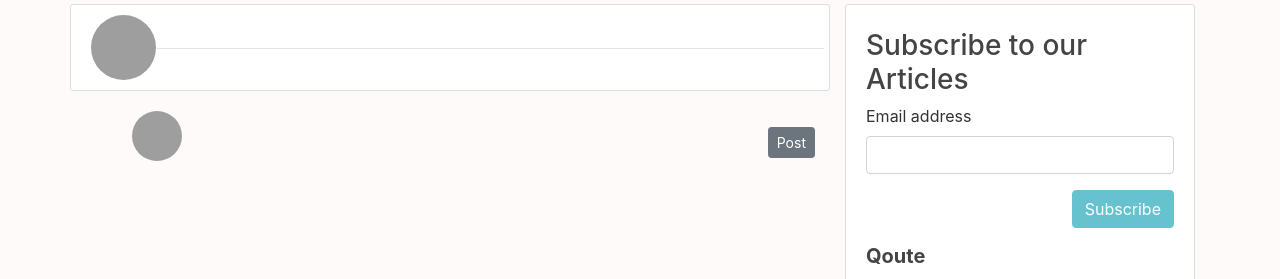
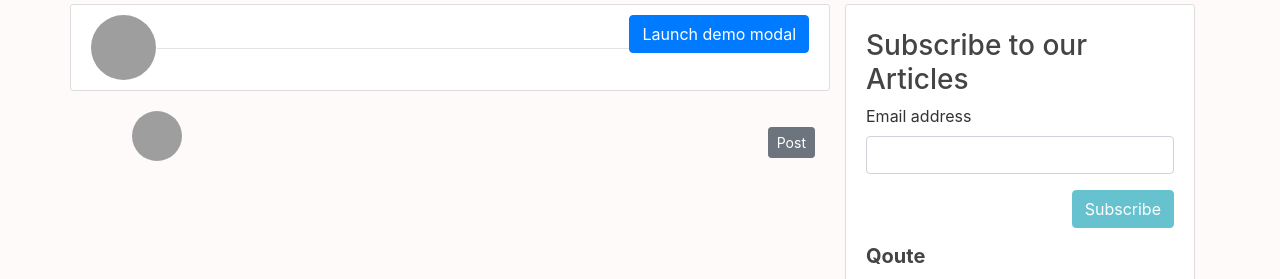
Before and after one commit to k-koech/flask-blog, a Flask app: template app/templates/post.html in a window 1280 px wide. Shown: the part 76-355 px from the top of the page. Run offline with Flask 2, Linux system fonts and the light colour scheme; the template is opened without the code that fills it: values that come from a table or form of the project are taken from there, others are empty; some libraries are stand-ins or nearby versions; grey boxes are pictures that could not be loaded.

Commit message:
updated modal in post

```diff
--- a/app/templates/post.html
+++ b/app/templates/post.html
@@ -26,12 +26,55 @@
                   <a class="btn  btn-outline-secondary btn-sm mt-1 mb-1" href="/post/update/{{post.id}}">Update</a>
                   <button class="btn btn-outline-danger btn-sm m-1" type="button" data-bs-toggle="modal" data-bs-target="#deleteModal">Delete</button>
             {% endif %}
+                <!-- Modal -->
+              <div class="modal fade" id="deleteModal" tabindex="-1" aria-labelledby="deleteModalLabel" aria-hidden="true">
+                <div class="modal-dialog">
+                  <div class="modal-content">
+                    <div class="modal-header">
+                      <h5 class="modal-title" id="deleteModalLabel">Delete Post?</h5>
+                      <button type="button" class="btn-close" data-bs-dismiss="modal" aria-label="Close"></button>
+                    </div>
+                    <div class="modal-footer">
+                      <button type="button" class="btn btn-secondary" data-bs-dismiss="modal">Close</button>
+                      <form action="/post/delete/{{ post.id }}" method="POST">
+                        <input class="btn btn-danger" type="submit" value="Delete">
+                      </form>
+                    </div>
+                  </div>
+                </div>
+              </div>
+
           </div>
 
         </div>
         <h2 class="article-title">{{ post.title }}</h2>
         <p class="article-content">{{ post.content }}</p>
       </div>
+
+      <button type="button" class="btn btn-primary" data-toggle="modal" data-target="#exampleModal">
+        Launch demo modal
+      </button>
+      <!-- Modal -->
+      <div class="modal fade" id="exampleModal" tabindex="-1" aria-labelledby="exampleModalLabel" aria-hidden="true">
+        <div class="modal-dialog">
+          <div class="modal-content">
+            <div class="modal-header">
+              <h5 class="modal-title" id="exampleModalLabel">Modal title</h5>
+              <button type="button" class="close" data-dismiss="modal" aria-label="Close">
+                <span aria-hidden="true">&times;</span>
+              </button>
+            </div>
+            <div class="modal-body">
+              ...
+            </div>
+            <div class="modal-footer">
+              <button type="button" class="btn btn-secondary" data-dismiss="modal">Close</button>
+              <button type="button" class="btn btn-primary">Save changes</button>
+            </div>
+          </div>
+        </div>
+      </div>
+
     </article>
 
     <div class="row">
@@ -79,6 +122,7 @@
                   <input type="submit" value="Delete" class="btn btn-outline-danger btn-sm">
                 </form>
 
+
               {% elif current_user==comment.author %}
               <form action="/post/{{post.id}}/comment/{{comment.id}}" method="POST">
                     <input type="submit" value="Delete" class="btn btn-outline-danger btn-sm">
@@ -96,23 +140,6 @@
       </div>
     </div>
 
-    <!-- Modal -->
-    <div class="modal fade" id="deleteModal" tabindex="-1" aria-labelledby="deleteModalLabel" aria-hidden="true">
-      <div class="modal-dialog">
-        <div class="modal-content">
-          <div class="modal-header">
-            <h5 class="modal-title" id="deleteModalLabel">Delete Post?</h5>
-            <button type="button" class="btn-close" data-bs-dismiss="modal" aria-label="Close"></button>
-          </div>
-          <div class="modal-footer">
-            <button type="button" class="btn btn-secondary" data-bs-dismiss="modal">Close</button>
-            <form action="/post/delete/{{ post.id }}" method="POST">
-              <input class="btn btn-danger" type="submit" value="Delete">
-            </form>
-          </div>
-        </div>
-      </div>
-    </div>
 </div>
 <div class="col-md-4">
   {% block sidebar %}
```
